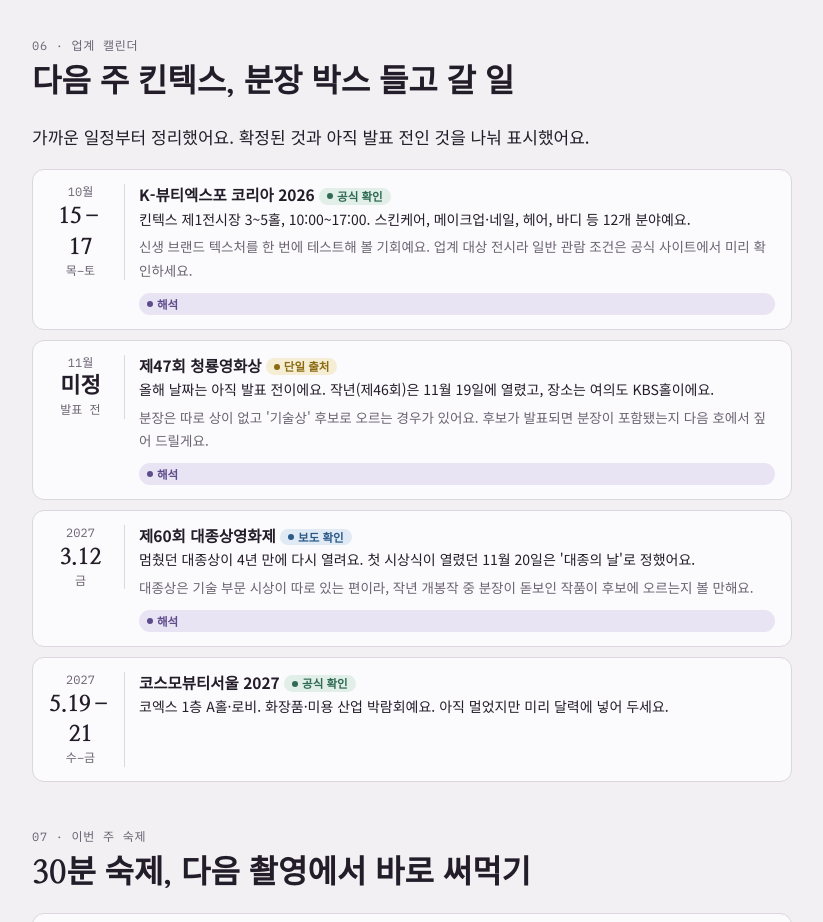
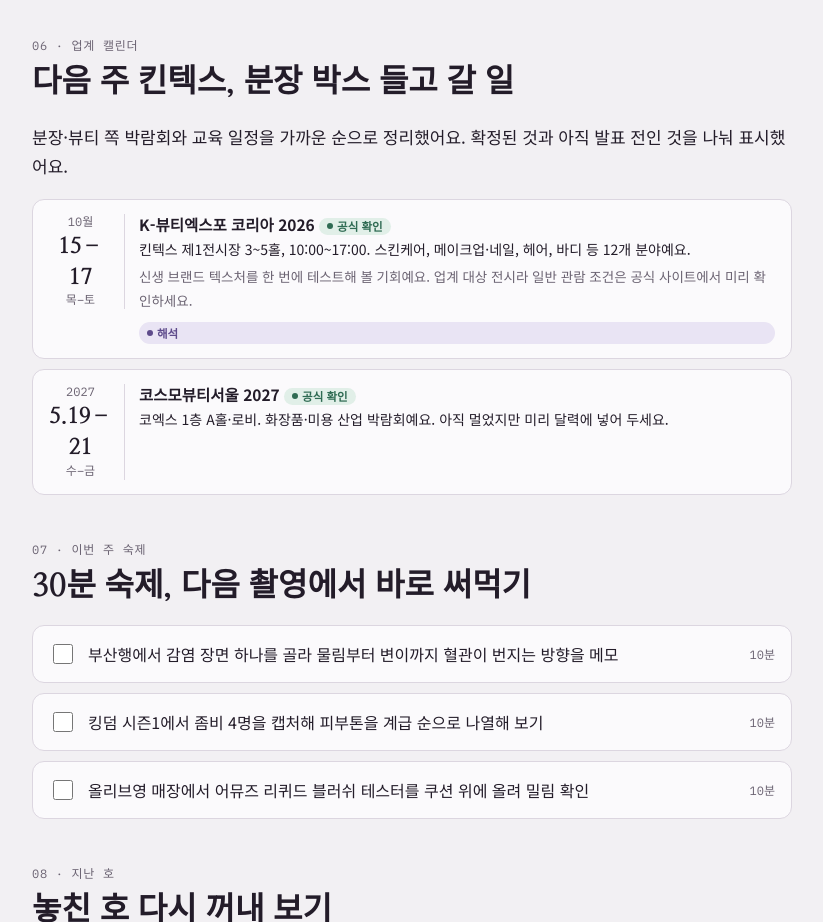
Before and after one commit to jbss0801-cloud/jihyun-digest, a plain HTML site: page index.html in a window 1280 px wide. Shown: the part 8900-9822 px from the top of the page, without its empty margins (228-1051 px from the left). Drawn offline with Linux system fonts and the light colour scheme.

Commit message:
업계 캘린더에서 시상식·영화제 일정 제외
Co-Authored-By: Claude Opus 5.5 <noreply@anthropic.com>
Claude-Session: https://claude.ai/code/session_01FJbPZfiJ1ksZ3NLkoVR1HZ

```diff
--- a/index.html
+++ b/index.html
@@ -530,22 +530,12 @@ footer{margin-top:40px;font-size:13px;color:var(--muted);border-top:1px solid va
 
 <section id="events">
   <div class="ch-head"><span class="mono">06 · 업계 캘린더</span><h2>다음 주 킨텍스, 분장 박스 들고 갈 일</h2></div>
-  <p class="lead">가까운 일정부터 정리했어요. 확정된 것과 아직 발표 전인 것을 나눠 표시했어요.</p>
+  <p class="lead">분장·뷰티 쪽 박람회와 교육 일정을 가까운 순으로 정리했어요. 확정된 것과 아직 발표 전인 것을 나눠 표시했어요.</p>
   <ul class="events">
     <li><div class="dt">10월<b>15–17</b>목–토</div><div>
       <h3>K-뷰티엑스포 코리아 2026 <i class="v v-ok">공식 확인</i></h3>
       <p>킨텍스 제1전시장 3~5홀, 10:00~17:00. 스킨케어, 메이크업·네일, 헤어, 바디 등 12개 분야예요.</p>
       <p class="why">신생 브랜드 텍스처를 한 번에 테스트해 볼 기회예요. 업계 대상 전시라 일반 관람 조건은 공식 사이트에서 미리 확인하세요. <i class="v v-mine">해석</i></p>
-    </div></li>
-    <li><div class="dt">11월<b>미정</b>발표 전</div><div>
-      <h3>제47회 청룡영화상 <i class="v v-single">단일 출처</i></h3>
-      <p>올해 날짜는 아직 발표 전이에요. 작년(제46회)은 11월 19일에 열렸고, 장소는 여의도 KBS홀이에요.</p>
-      <p class="why">분장은 따로 상이 없고 '기술상' 후보로 오르는 경우가 있어요. 후보가 발표되면 분장이 포함됐는지 다음 호에서 짚어 드릴게요. <i class="v v-mine">해석</i></p>
-    </div></li>
-    <li><div class="dt">2027<b>3.12</b>금</div><div>
-      <h3>제60회 대종상영화제 <i class="v v-press">보도 확인</i></h3>
-      <p>멈췄던 대종상이 4년 만에 다시 열려요. 첫 시상식이 열렸던 11월 20일은 '대종의 날'로 정했어요.</p>
-      <p class="why">대종상은 기술 부문 시상이 따로 있는 편이라, 작년 개봉작 중 분장이 돋보인 작품이 후보에 오르는지 볼 만해요. <i class="v v-mine">해석</i></p>
     </div></li>
     <li><div class="dt">2027<b>5.19–21</b>수–금</div><div>
       <h3>코스모뷰티서울 2027 <i class="v v-ok">공식 확인</i></h3>
```
